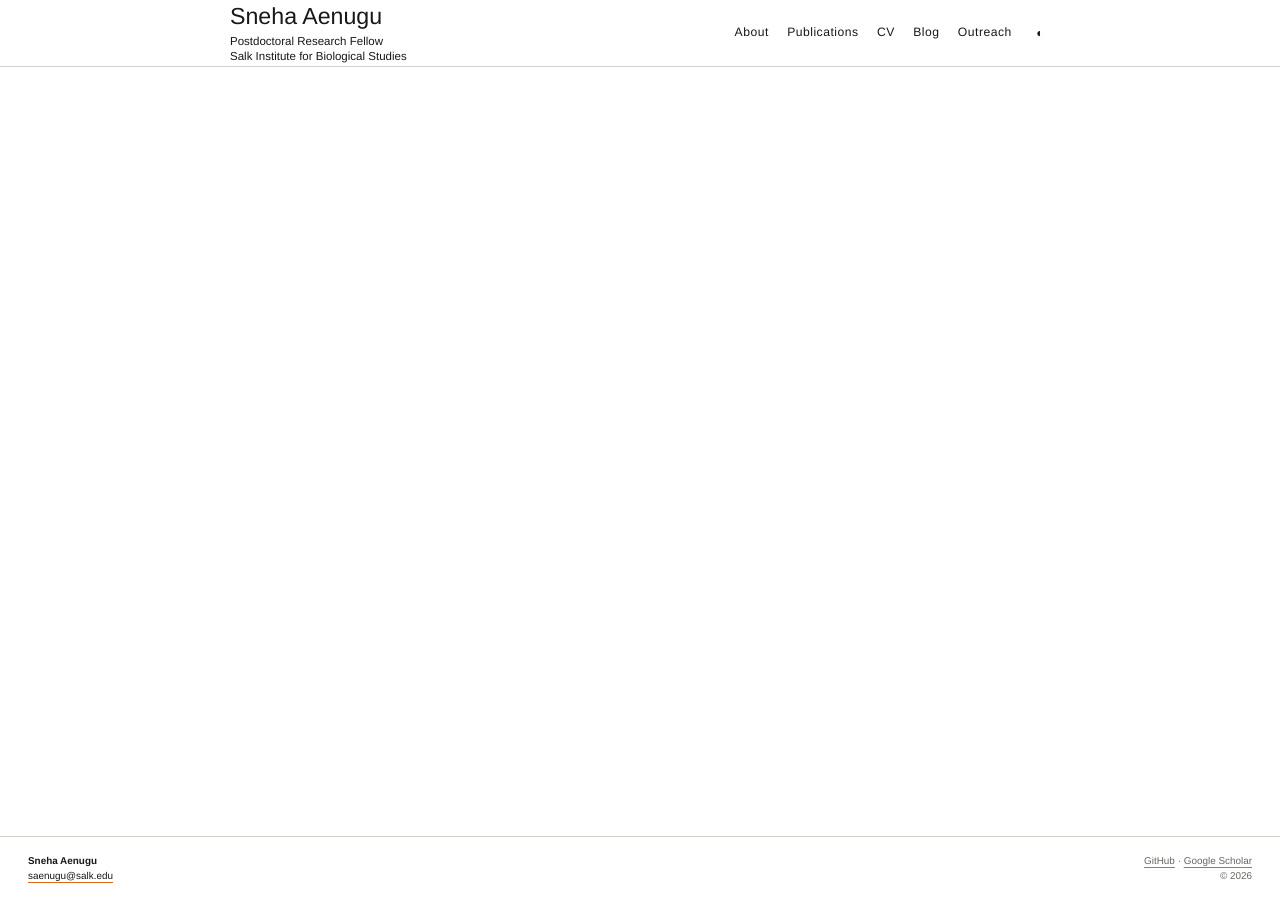
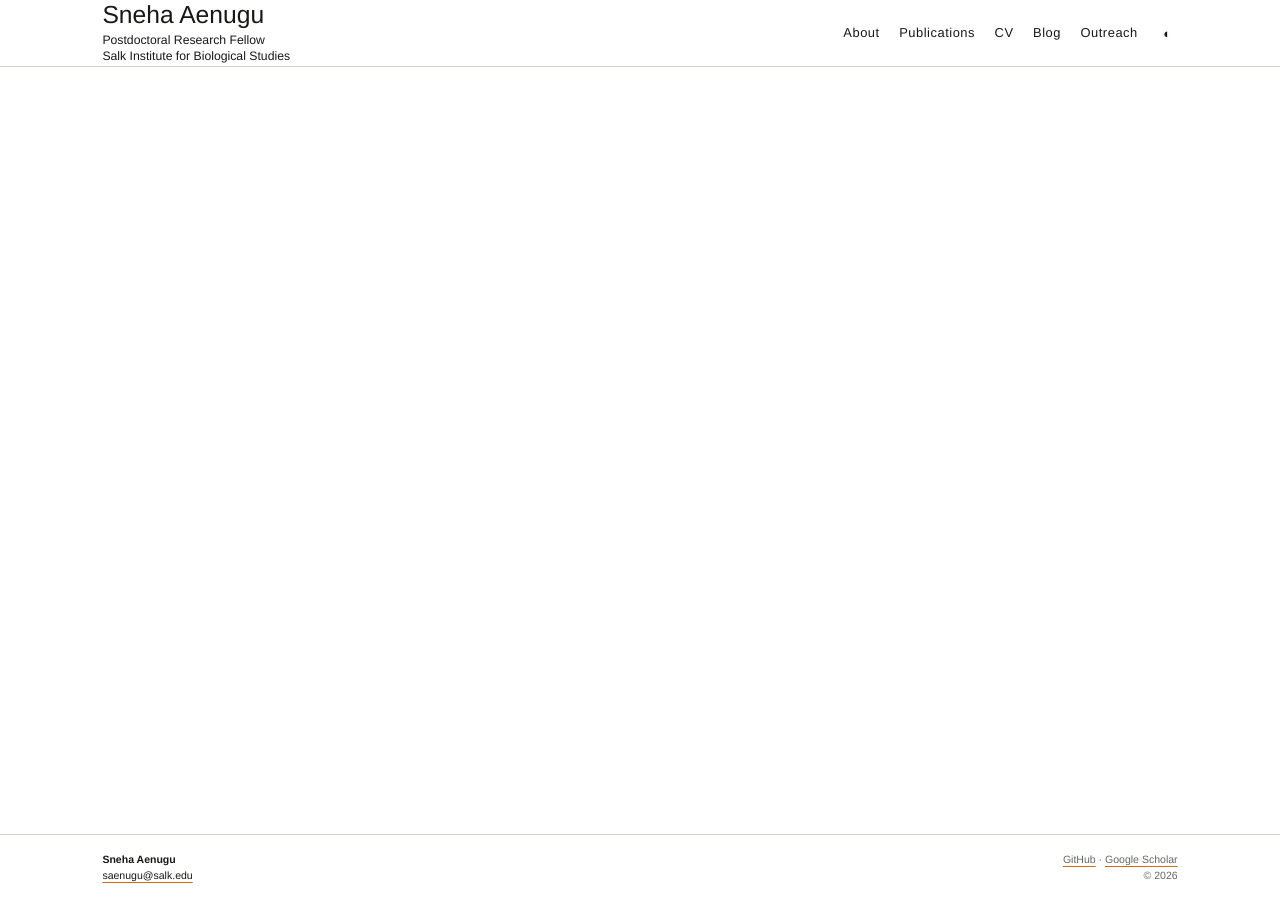
Before and after one commit to asneha213/asneha213.github.io, a Jekyll site: the page built from resources.md, in a window 1280 px wide. Built offline with Jekyll 4.4.1, drawn with Linux system fonts in a browser that asks for light colours.

Commit message:
Increase page gutters and typography scale

```diff
--- a/_sass/common.scss
+++ b/_sass/common.scss
@@ -1,12 +1,12 @@
 *{box-sizing:border-box}
-:root{--ink:#171916;--paper:#fff;--muted:#656960;--rule:#cfd2ca;--accent:#d96818;--serif:'Helvetica Neue',Helvetica,Arial,sans-serif}
-html{scroll-behavior:smooth}
+:root{--ink:#171916;--paper:#fff;--muted:#656960;--rule:#cfd2ca;--accent:#d96818;--serif:'Helvetica Neue',Helvetica,Arial,sans-serif;--page-gutter:clamp(48px,8vw,140px)}
+html{scroll-behavior:smooth;font-size:17px}
 body{min-height:100vh;margin:0;color:var(--ink);background:var(--paper);font:12px/1.45 'Helvetica Neue',Helvetica,Arial,sans-serif;display:flex;flex-direction:column}
 body.dark{--ink:#ecede8;--paper:#171916;--muted:#b7bbb1;--rule:#44483f;--accent:#ff9b52}
-.site-shell{flex:1 0 auto}.container{width:100%;margin:0;padding-inline:clamp(32px,5vw,80px)}
+.site-shell{flex:1 0 auto}.container{width:100%;margin:0;padding-inline:var(--page-gutter)}
 a{color:inherit;text-decoration-color:var(--accent);text-underline-offset:3px}a:hover{color:var(--accent)}
 .skip-link{position:absolute;left:-9999px}.skip-link:focus{left:1rem;top:1rem;z-index:20;background:var(--paper);padding:8px}
-.top-nav{min-height:66px;padding:0 max(20px,calc((100vw - 820px)/2));display:flex;align-items:center;justify-content:space-between;gap:1.5rem;border-bottom:1px solid var(--rule);background:var(--paper)}
+.top-nav{min-height:66px;padding:0 var(--page-gutter);display:flex;align-items:center;justify-content:space-between;gap:1.5rem;border-bottom:1px solid var(--rule);background:var(--paper)}
 .brand-lockup{display:flex;flex-direction:column;justify-content:center;line-height:1.2}.brand{font:1.45rem var(--serif);font-weight:500;text-decoration:none;white-space:nowrap}.brand-lockup span{margin-top:4px;color:var(--ink);font-size:.72rem;line-height:1.3}.nav-links{display:flex;align-items:stretch;gap:1.15rem;height:66px}.nav-item{display:flex;align-items:center;border:0;background:none;color:inherit;text-decoration:none;font-size:.76rem;letter-spacing:.04em;position:relative;cursor:pointer}.nav-item.active:after{content:'';position:absolute;left:0;right:0;bottom:0;height:3px;background:var(--accent)}
 .hero{min-height:295px;display:flow-root}.hero-copy{padding:34px 28px}.eyebrow{margin:0 0 .75rem;color:var(--accent);font-size:.58rem;font-weight:700;letter-spacing:.16em;text-transform:uppercase}
 .hero h1,.page-header h1{max-width:500px;margin:0;font:400 clamp(1.65rem,3.6vw,2.65rem)/1 var(--serif);letter-spacing:-.03em}.hero h1{max-width:none;font-size:clamp(1.2rem,2.3vw,1.65rem);white-space:nowrap}
@@ -23,6 +23,6 @@ a{color:inherit;text-decoration-color:var(--accent);text-underline-offset:3px}a:
 .blog-list{border-top:1px solid var(--rule)}.blog-card{padding:24px 0 28px;border-bottom:1px solid var(--rule)}.blog-card h2{margin:.4rem 0;font:400 1.35rem var(--serif)}.blog-card h2 a{text-decoration:none}.blog-card p{color:var(--muted)}
 .post-header h1{max-width:720px}.post-page{max-width:720px}.post-page p{font:1.05rem/1.65 var(--serif)}.post-page blockquote{margin:2rem 0;padding-left:1.4rem;border-left:3px solid var(--accent);color:var(--muted)}.pagination{display:flex;justify-content:space-between;gap:2rem;padding-top:2rem;border-top:1px solid var(--rule)}.progress-wrapper{position:fixed;top:0;left:0;right:0;height:2px;z-index:30}.progress-wrapper div{height:100%;width:0;background:var(--accent)}
 .outreach-videos{display:grid;grid-template-columns:repeat(2,minmax(0,1fr));gap:24px 20px}.video-card{display:block;text-decoration:none}.video-thumbnail{position:relative;display:block;aspect-ratio:16/9;overflow:hidden;border:1px solid var(--rule);background:#111}.video-thumbnail img{width:100%;height:100%;object-fit:cover}.video-play{position:absolute;left:50%;top:50%;width:42px;height:30px;display:grid;place-items:center;transform:translate(-50%,-50%);border-radius:7px;background:#f00;color:#fff}.video-label{display:block;margin-top:9px;color:var(--accent);font-size:.64rem;font-weight:700;letter-spacing:.1em;text-transform:uppercase}.video-card strong{display:block;margin-top:3px;font:400 1rem/1.25 var(--serif)}
-footer{border-top:1px solid var(--rule)}.footer-inner{width:100%;margin:0;padding:17px 28px;display:flex;justify-content:space-between;font-size:.62rem}.footer-meta{text-align:right;color:var(--muted)}img,iframe,video{max-width:100%}ul,ol{padding-left:1.3rem}
+footer{border-top:1px solid var(--rule)}.footer-inner{width:100%;margin:0;padding:17px var(--page-gutter);display:flex;justify-content:space-between;font-size:.62rem}.footer-meta{text-align:right;color:var(--muted)}img,iframe,video{max-width:100%}ul,ol{padding-left:1.3rem}
 @media(max-width:860px){.top-nav{align-items:flex-start;flex-direction:column;padding-top:18px;gap:.5rem}.nav-links{width:100%;height:auto;overflow-x:auto}.nav-item{padding:10px 0 14px}.portrait-card{width:35%;margin:100px 22px 16px 24px}.home-grid{grid-template-columns:1fr}}
-@media(max-width:580px){.container{padding-inline:18px}.page-header,.prose-page{padding-left:18px;padding-right:18px}.portrait-card{width:calc(100% - 40px);float:none;margin:20px auto 0}.hero h1{font-size:clamp(1.4rem,6vw,1.75rem);white-space:normal}.outreach-videos{grid-template-columns:1fr}.cv-item{grid-template-columns:1fr;gap:.25rem}.footer-inner{padding-left:18px;padding-right:18px;flex-direction:column}.footer-meta{text-align:left}}
+@media(max-width:580px){:root{--page-gutter:20px}html{font-size:16px}.container{padding-inline:var(--page-gutter)}.page-header,.prose-page{padding-left:18px;padding-right:18px}.portrait-card{width:calc(100% - 40px);float:none;margin:20px auto 0}.hero h1{font-size:clamp(1.4rem,6vw,1.75rem);white-space:normal}.outreach-videos{grid-template-columns:1fr}.cv-item{grid-template-columns:1fr;gap:.25rem}.footer-inner{flex-direction:column}.footer-meta{text-align:left}}
```
